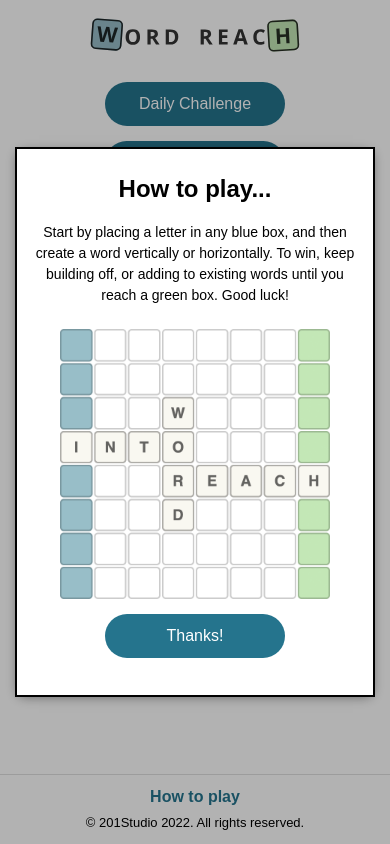
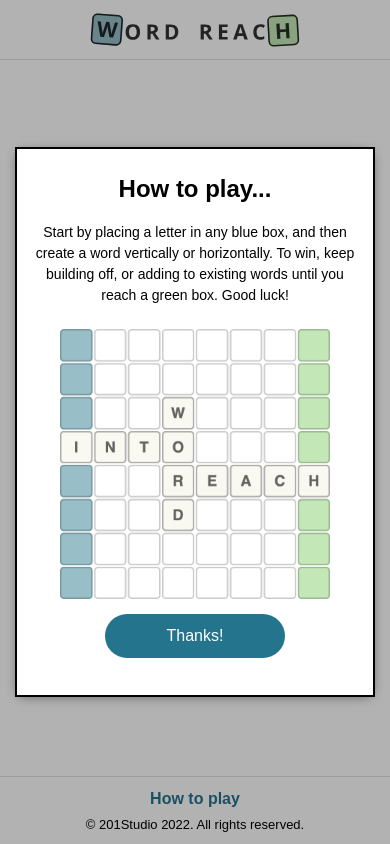
Before and after one commit to 2O1Studio/wordreach, a React (Create React App) app: page /#/ in a window 390 px wide. Built offline with nearby package versions, Linux system fonts and the light colour scheme; what @blaumaus/react-alert would draw is missing.

Commit message:
fix: mobile layout

```diff
--- a/src/assets/reset.scss
+++ b/src/assets/reset.scss
@@ -84,10 +84,6 @@ fieldset {
   height: 100vh;
   overflow: hidden;
   display: grid;
-  grid-template-areas:
-    "header"
-    "content"
-    "footer"
-  ;
-  grid-template-rows: 70px calc(100% - 140px) 70px;
+  padding-top: calc(60px + 15px);
+  padding-bottom: 70px;
 }
--- a/src/components/Footer/Footer.js
+++ b/src/components/Footer/Footer.js
@@ -1,7 +1,6 @@
 import React, { useState } from "react";
 import "./Footer.scss";
 import { InstructionModal } from "../InstructionModal/InstructionModal";
-import { Button } from "../Button/Button";
 
 const Footer = () => {
   const [isOpen, setIsOpen] = useState(false);
--- a/src/components/Footer/Footer.scss
+++ b/src/components/Footer/Footer.scss
@@ -1,6 +1,11 @@
 .footer {
+  position: fixed;
+  bottom: 0;
+  left: 0;
+  right: 0;
+  width: 100%;
+
   background: white;
-  grid-area: footer;
   padding: 10px;
   border-top: 1px solid rgb(223, 223, 223);
   width: 100%;
--- a/src/pages/index.module.scss
+++ b/src/pages/index.module.scss
@@ -1,12 +1,16 @@
 @import '../assets/colours.scss';
 
 .header {
-  grid-area: header;
+  position: fixed;
+  top: 0;
+  left: 0;
+  right: 0;
+  width: 100%;
   display: flex;
   align-items: center;
-  height: 70px;
+  height: 60px;
   justify-content: center;
-
+  border-bottom: 1px solid rgb(223, 223, 223);
   a {
     text-decoration: none;
   }
```
